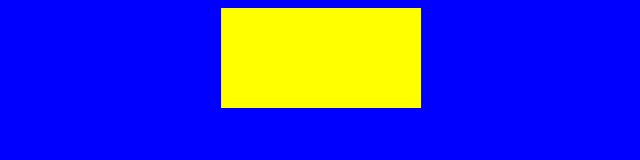
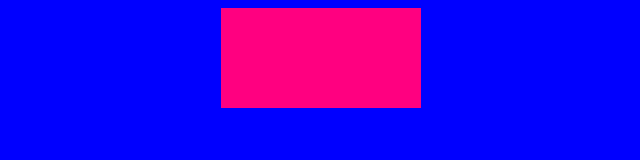
Before and after one commit to kinghoai/wptut, a website built with webpack: page src/index.html in a window 1280 px wide. Shown: the whole page, without its empty margins (319-959 px from the left). Built offline with nearby package versions, Linux system fonts and the light colour scheme.

Commit message:
npm i webpack-dev-server --save-dev

```diff
--- a/package.json
+++ b/package.json
@@ -5,7 +5,8 @@
   "main": "index.js",
   "scripts": {
     "dev": "webpack --mode development",
-    "build": "webpack --mode production"
+    "build": "webpack --mode production",
+    "start": "webpack-dev-server --mode development --open"
   },
   "keywords": [],
   "author": "",
@@ -22,6 +23,7 @@
     "sass-loader": "^8.0.0",
     "style-loader": "^1.0.0",
     "webpack": "^4.41.1",
-    "webpack-cli": "^3.3.9"
+    "webpack-cli": "^3.3.9",
+    "webpack-dev-server": "^3.8.2"
   }
 }
--- a/src/styles/main.scss
+++ b/src/styles/main.scss
@@ -4,7 +4,7 @@ body {
     .container {
         width: 200px;
         height: 100px;
-        background: yellow;
+        background: rgb(255, 0, 128);
         margin: 0 auto;
     }
 }
```
Also changed, not shown: 1 other file.
